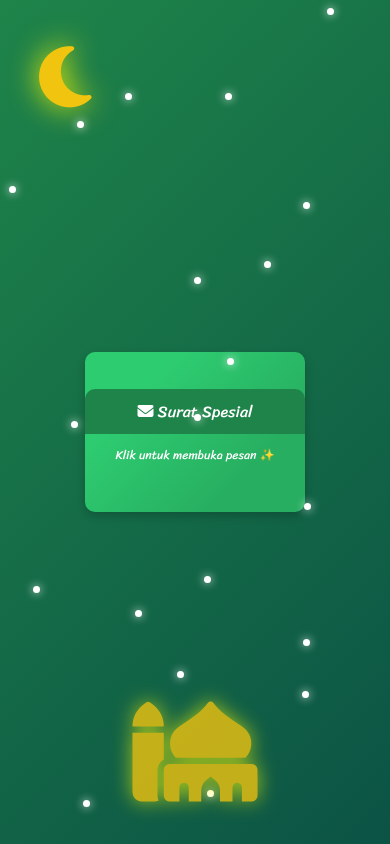
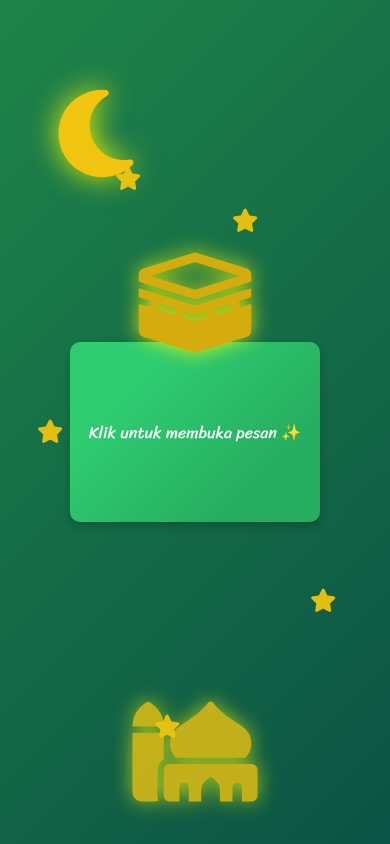
Before and after one commit to Pemulatester/Rizqi-family, a plain HTML site: page index.html in a window 390 px wide. Drawn offline with Linux system fonts and the light colour scheme.

Commit message:
Update index.html

```diff
--- a/index.html
+++ b/index.html
@@ -11,7 +11,6 @@
     <!-- Google Fonts -->
     <link href="https://fonts.googleapis.com/css2?family=Patrick+Hand&family=Sriracha&display=swap" rel="stylesheet">
 
-    <!-- Custom CSS -->
     <style>
         * {
             margin: 0;
@@ -34,6 +33,20 @@
             overflow: hidden;
         }
 
+        /* Efek Bintang */
+        .bintang {
+            position: absolute;
+            color: #f1c40f;
+            font-size: 20px;
+            animation: blink 1.5s infinite alternate;
+        }
+
+        @keyframes blink {
+            0% { opacity: 0.3; transform: scale(0.8); }
+            100% { opacity: 1; transform: scale(1.2); }
+        }
+
+
         /* Bulan Sabit */
         .moon {
             font-size: 100px;
@@ -44,26 +57,21 @@
             text-shadow: 0 0 30px rgba(255, 255, 0, 0.9);
         }
 
-        /* Bintang */
-        .stars {
+        /* Ikon Ka'bah */
+        .kabah {
+            font-size: 100px;
             position: absolute;
-            width: 100%;
-            height: 100%;
-            pointer-events: none;
-        }
-
-        .stars span {
-            position: absolute;
-            background: #fff;
-            border-radius: 50%;
-            box-shadow: 0 0 10px white;
-            width: 7px;
-            height: 7px;
+            top: 30%;
+            left: 50%;
+            transform: translateX(-50%);
+            color: #d4ac0d;
+            text-shadow: 0 0 20px rgba(255, 255, 0, 0.8);
+            transition: all 1s ease-in-out;
         }
 
         /* Ikon Masjid */
         .masjid {
-            font-size: 150px;
+            font-size: 100px;
             position: absolute;
             bottom: 5%;
             left: 50%;
@@ -71,6 +79,7 @@
             opacity: 0.8;
             color: #f1c40f;
             text-shadow: 0 0 20px rgba(255, 255, 0, 0.8);
+            transition: all 1s ease-in-out;
         }
 
         /* Surat */
@@ -93,24 +102,6 @@
             transform: scale(1.05);
         }
 
-        .surat .header {
-            background-color: #1e8449;
-            padding: 8px;
-            color: white;
-            font-size: 16px;
-            border-top-left-radius: 10px;
-            border-top-right-radius: 10px;
-            width: 100%;
-            text-align: center;
-        }
-
-        .surat .content {
-            padding: 10px;
-            color: white;
-            font-size: 14px;
-            text-align: center;
-        }
-
         /* Pesan Surat */
         #suratContainer {
             display: none;
@@ -126,54 +117,46 @@
             font-weight: bold;
         }
 
-        /* Ukuran ikon pesan */
-        .icon {
-            font-size: 50px;
-            margin-bottom: 10px;
+        /* Posisi setelah amplop dibuka */
+        .move-kabah {
+            left: 5%;
+            bottom: 5%;
+            top: auto;
+            transform: none;
         }
 
-        /* Responsive untuk HP */
-        @media (max-width: 480px) {
-            .moon {
-                font-size: 70px;
-                top: 5%;
-                left: 10%;
-            }
-            .masjid {
-                font-size: 100px;
-            }
-            .surat {
-                width: 220px;
-                height: 160px;
-            }
-            .surat .content {
-                font-size: 12px;
-            }
-            #suratContainer {
-                font-size: 16px;
-                padding: 15px;
-            }
-            .icon {
-                font-size: 40px;
-            }
+        .move-masjid {
+            right: 5%;
+            bottom: 5%;
+            left: auto;
+            transform: none;
         }
     </style>
 </head>
 <body>
 
+
+
     <!-- Bulan Sabit -->
     <i class="fas fa-moon moon"></i>
 
-    <!-- Tambahkan Bintang -->
-    <div class="stars"></div>
+    <!-- Ikon Ka'bah -->
+    <i class="fas fa-kaaba kabah" id="kabah"></i>
 
     <!-- Ikon Masjid di Latar Belakang -->
-    <i class="fas fa-mosque masjid"></i>
+    <i class="fas fa-mosque masjid" id="masjid"></i>
+
+    <!-- Efek Bintang -->
+    <i class="fas fa-star bintang" style="top: 20%; left: 30%;"></i>
+    <i class="fas fa-star bintang" style="top: 25%; left: 60%;"></i>
+    <i class="fas fa-star bintang" style="top: 50%; left: 10%;"></i>
+    <i class="fas fa-star bintang" style="top: 70%; left: 80%;"></i>
+    <i class="fas fa-star bintang" style="top: 85%; left: 40%;"></i>
 
     <!-- Surat -->
     <div class="surat" id="surat">
         <div class="header">
-            <i class="fas fa-envelope"></i> Surat Spesial
+
         </div>
         <div class="content">
             <p>Klik untuk membuka pesan ✨</p>
@@ -182,19 +165,18 @@
 
     <!-- Pesan Surat -->
     <div class="container" id="suratContainer">
-        <i class="fas fa-envelope-open-text icon"></i>
+    <i class="fas fa-envelope-open-text icon" style="font-size: 50px; color: #f1c40f;"></i>
         <p style="font-size: 18px;">Saya Rizqi Ramadhan Mengucapkan</p>
-        <p style="font-size: 18px;">Selamat Hari Raya Idul Fitri 1446 H</p>
+        <p style="font-size: 18px;">Selamat Hari Raya Idul Fitri 1446 H ✨</p>
         <p>
             Taqabbalallahu minna wa minkum. Semoga di hari yang suci ini, kita semua diberi kebahagiaan,
             kedamaian, serta keberkahan yang tiada henti.
             <br><br>
             Jika ada kata-kata dan perbuatan yang kurang berkenan, kami mohon maaf lahir dan batin.
             <br><br>
-            <b>Minal Aidin wal Faizin, Mohon Maaf Lahir dan Batin</b>.
+            <b>Minal Aidin wal Faizin, Mohon Maaf Lahir dan Batin</b> ✨
         </p>
     </div>
-
     <audio id="bg-music" loop>
     <source src="https://Pemulatester.github.io/Rizqi-family/takbiran.mp3" type="audio/mpeg">
     Browser kamu tidak mendukung audio tag.
@@ -209,24 +191,14 @@
         const audio = document.getElementById("bg-music");
         audio.play();
     });
-</script>
-
-
-    <!-- JavaScript -->
     <script>
         document.getElementById("surat").addEventListener("click", function() {
             document.getElementById("suratContainer").style.display = "block";
-            this.style.display = "none"; // Sembunyikan surat setelah diklik
+            this.style.display = "none";
+
+            document.getElementById("kabah").classList.add("move-kabah");
+            document.getElementById("masjid").classList.add("move-masjid");
         });
-
-        // Tambahkan bintang di langit
-        let stars = document.querySelector('.stars');
-        for (let i = 0; i < 20; i++) {
-            let star = document.createElement('span');
-            star.style.top = Math.random() * 100 + '%';
-            star.style.left = Math.random() * 100 + '%';
-            stars.appendChild(star);
-        }
     </script>
 
 </body>
```
